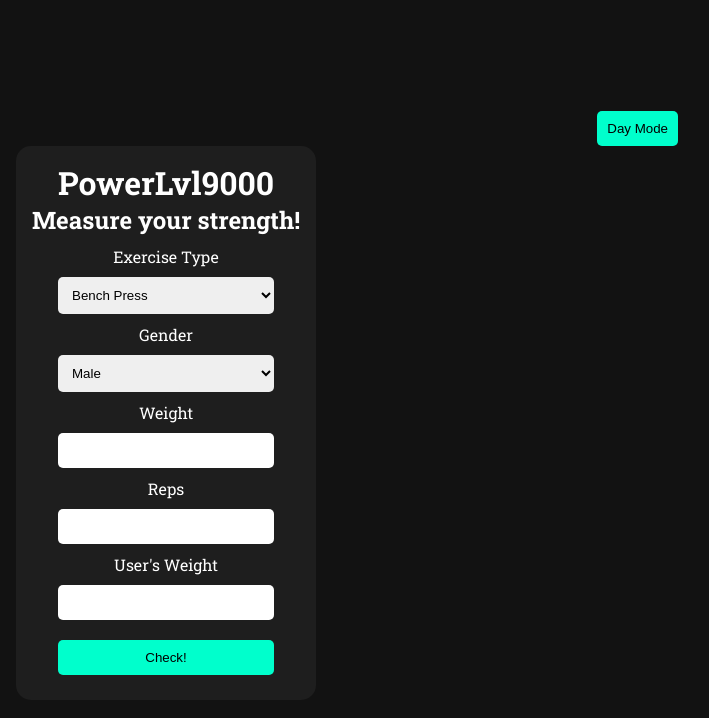
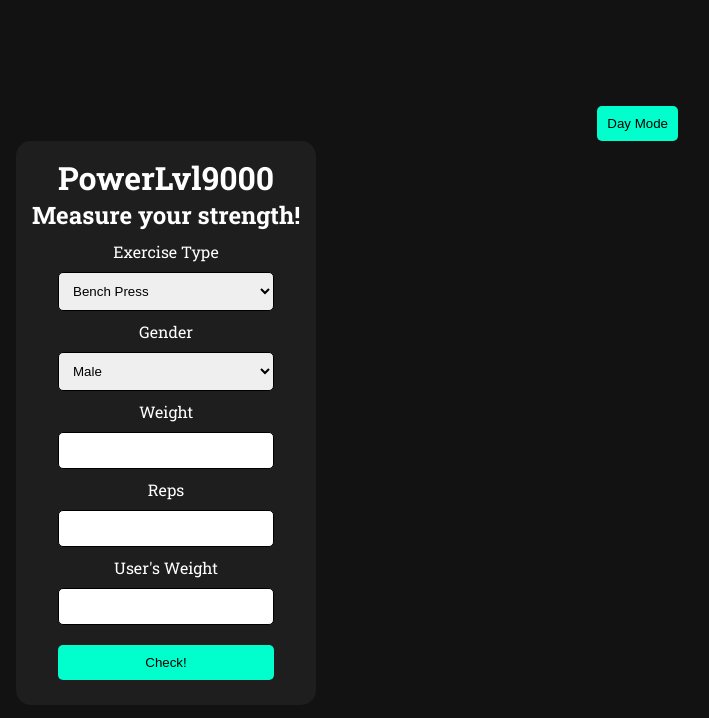
Before and after one commit to MaciejW1995/PowerLvlCalc, a website: page index.html in a window 1280 px wide. Shown: the whole page, without its empty margins (474-1183 px from the left). Drawn offline with Linux system fonts and the light colour scheme.

Commit message:
Fixed bug in app layout after toggling between modes light/dark

```diff
--- a/style.css
+++ b/style.css
@@ -30,7 +30,7 @@ body.light-theme {
 
 body.light-theme .app{
   background-color: #fff;
-  box-shadow: 0x 4px 15px rgba(0, 0, 0, 0.1);
+  /*box-shadow: 0x 4px 15px rgba(0, 0, 0, 0.1);*/
   color: #222;
 }
 
@@ -69,16 +69,16 @@ body.light-theme select{
 
 input {
   width: 80%;
-  padding: 10px; /* Dodaje przestrzeń wewnątrz pola, żeby cyfry nie dotykały krawędzi */
+  padding: 10px;
+  border: 1px solid #000000;
   border-radius: 5px;
-  border: none;
 }
 
 select {
   width: 80%;
-  padding: 10px; /* Dodaje przestrzeń wewnątrz pola, żeby cyfry nie dotykały krawędzi */
+  padding: 10px;
+  border: 1px solid #000000;
   border-radius: 5px;
-  border: none;
 }
 
 #calculate-btn{
```
